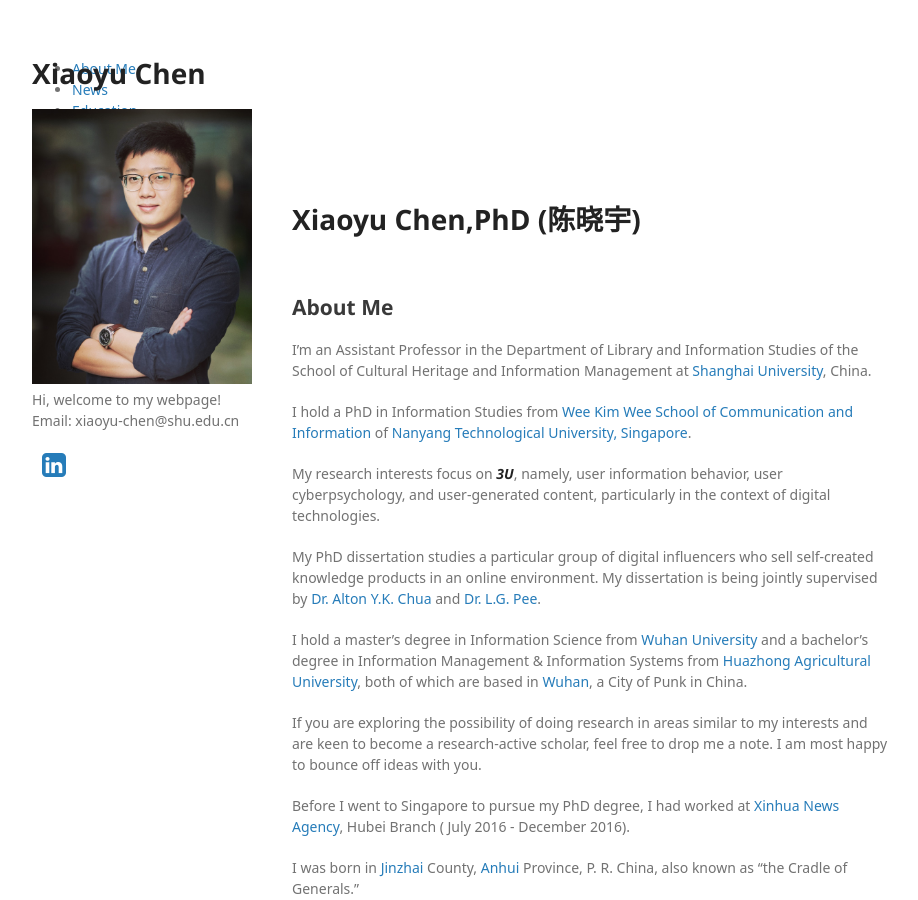
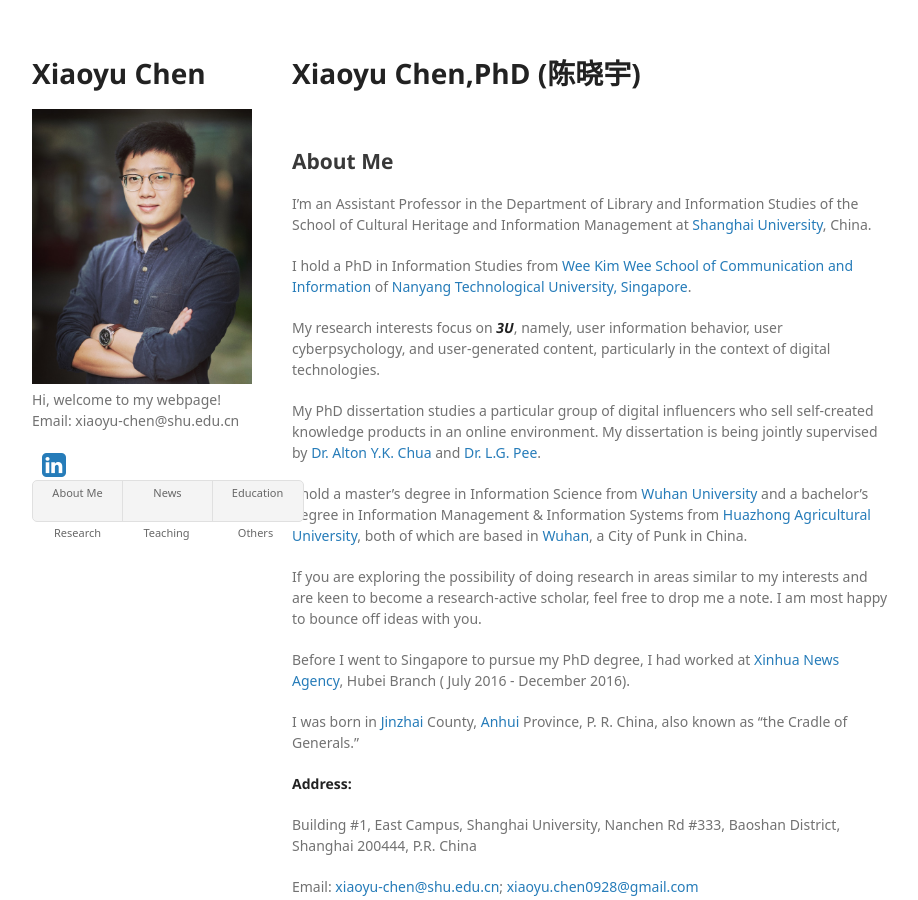
Before and after one commit to xiaoyu0928/xiaoyu0928.github.io, a Jekyll site: the page built from index.md, in a window 1280 px wide and 900 px high. Shown: the whole window, without its empty margins (178-1096 px from the left). Built offline with Jekyll 4.4.1, drawn with Linux system fonts in a browser that asks for light colours; some web fonts are replaced; a style sheet for code colours, icons or effects is not loaded; our own code applies the rules of GitHub Pages for plain Markdown files.

Commit message:
Update default.html

```diff
--- a/_layouts/default.html
+++ b/_layouts/default.html
@@ -56,8 +56,7 @@
             <li><a href="{{ site.github.repository_url }}">View On <strong>GitHub</strong></a></li>
           </ul>
         {% endif %}
-      </header>
-       <nav>
+        <nav>
         <ul>
           <li><a href="#about-me" target="_self">About Me</a></li>
           <li><a href="#news" target="_self">News</a></li>
@@ -67,6 +66,7 @@
           <li><a href="#others" target="_self">Others</a></li>
         </ul>
       </nav>
+      </header>
       <section>
 
       {{ content }}
```
